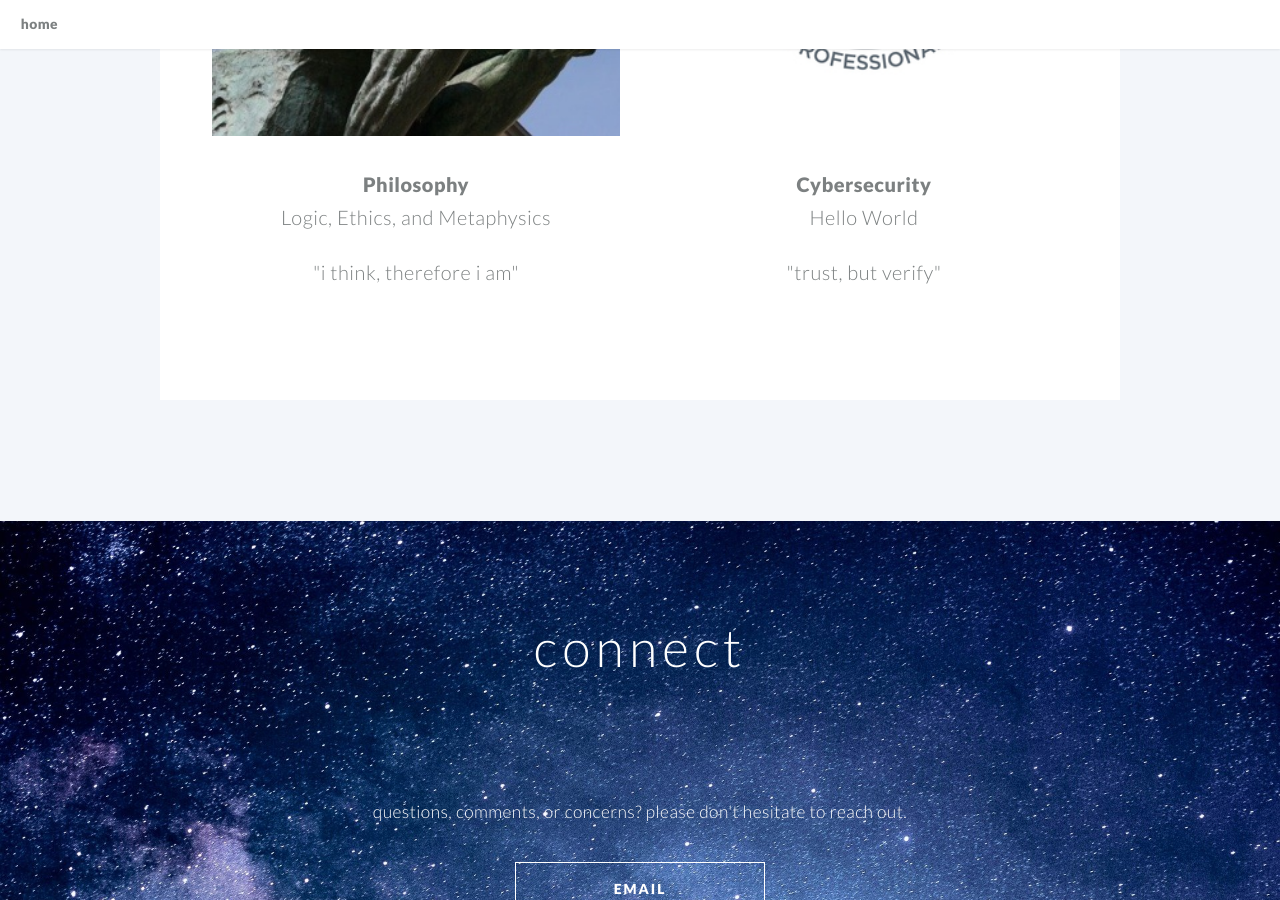
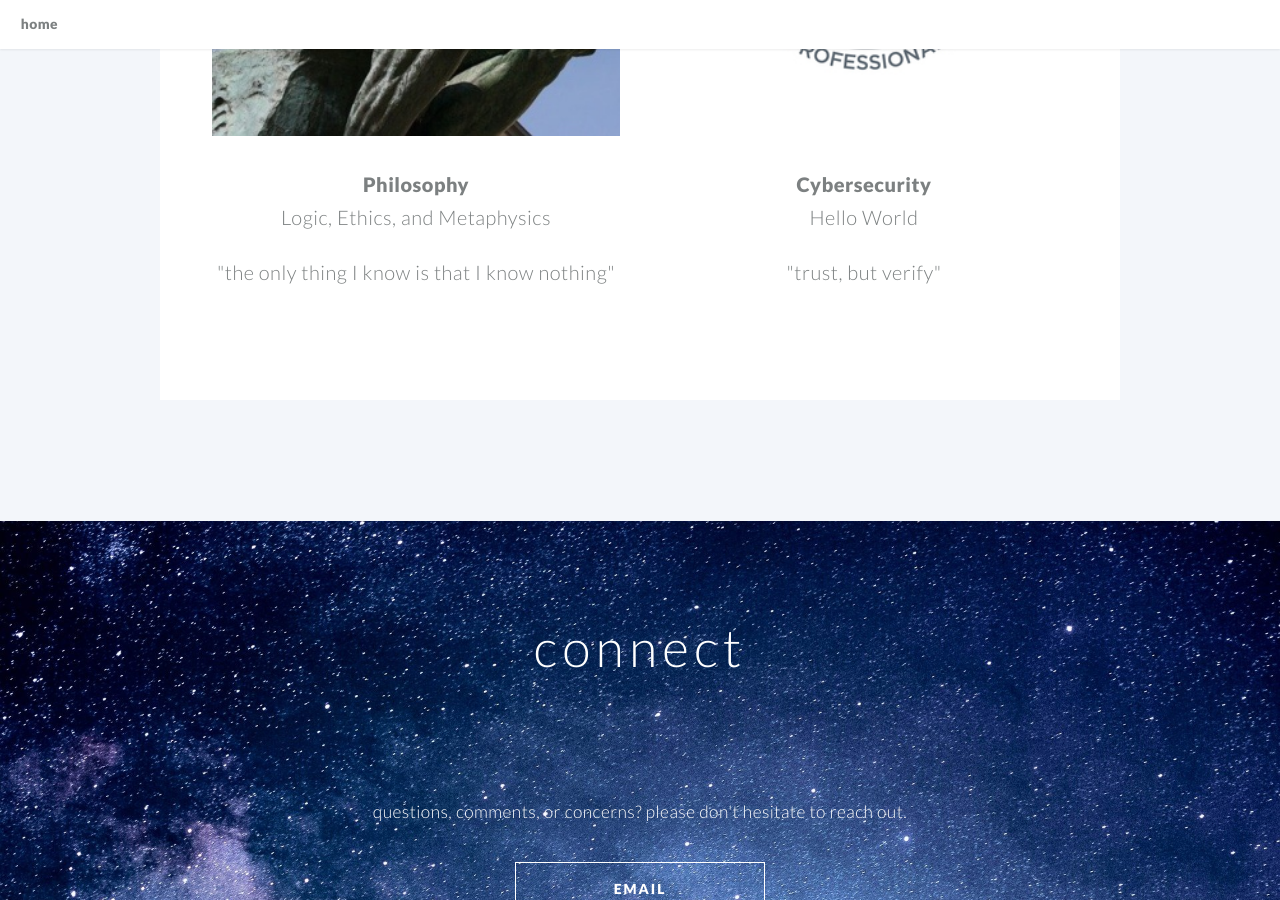
Before and after one commit to dp916/dp916.github.io, a Jekyll site: the page built from index.md, in a window 1280 px wide and 900 px high, scrolled down 2620 px. Built offline with Jekyll 4.4.1, drawn with Linux system fonts in a browser that asks for light colours.

Commit message:
Update cali3.html

```diff
--- a/_includes/cali3.html
+++ b/_includes/cali3.html
@@ -1,3 +1,3 @@
 <h1><a href="#">Philosophy</a></h1>
 <h2>Logic, Ethics, and Metaphysics<h2>
-<p>"i think, therefore i am"</p>
+<p>"the only thing I know is that I know nothing"</p>
```
